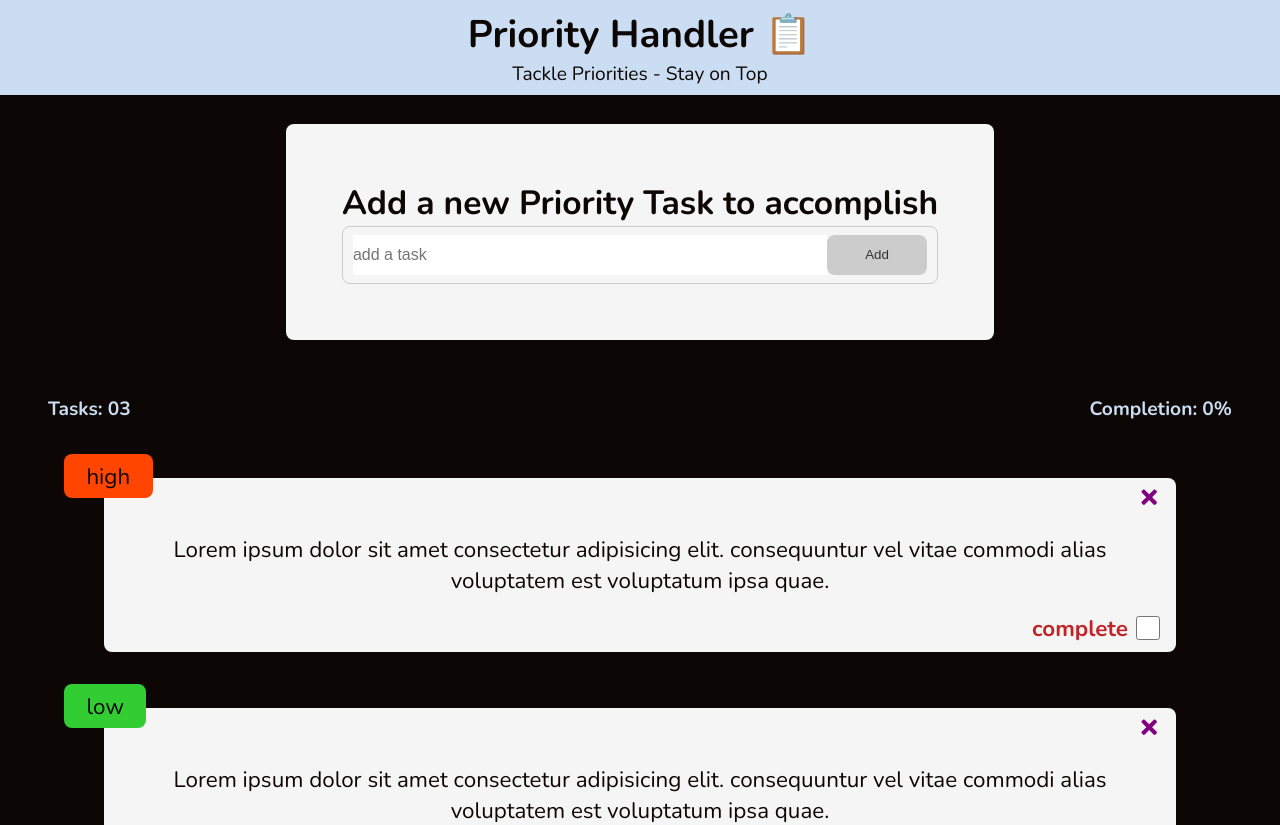
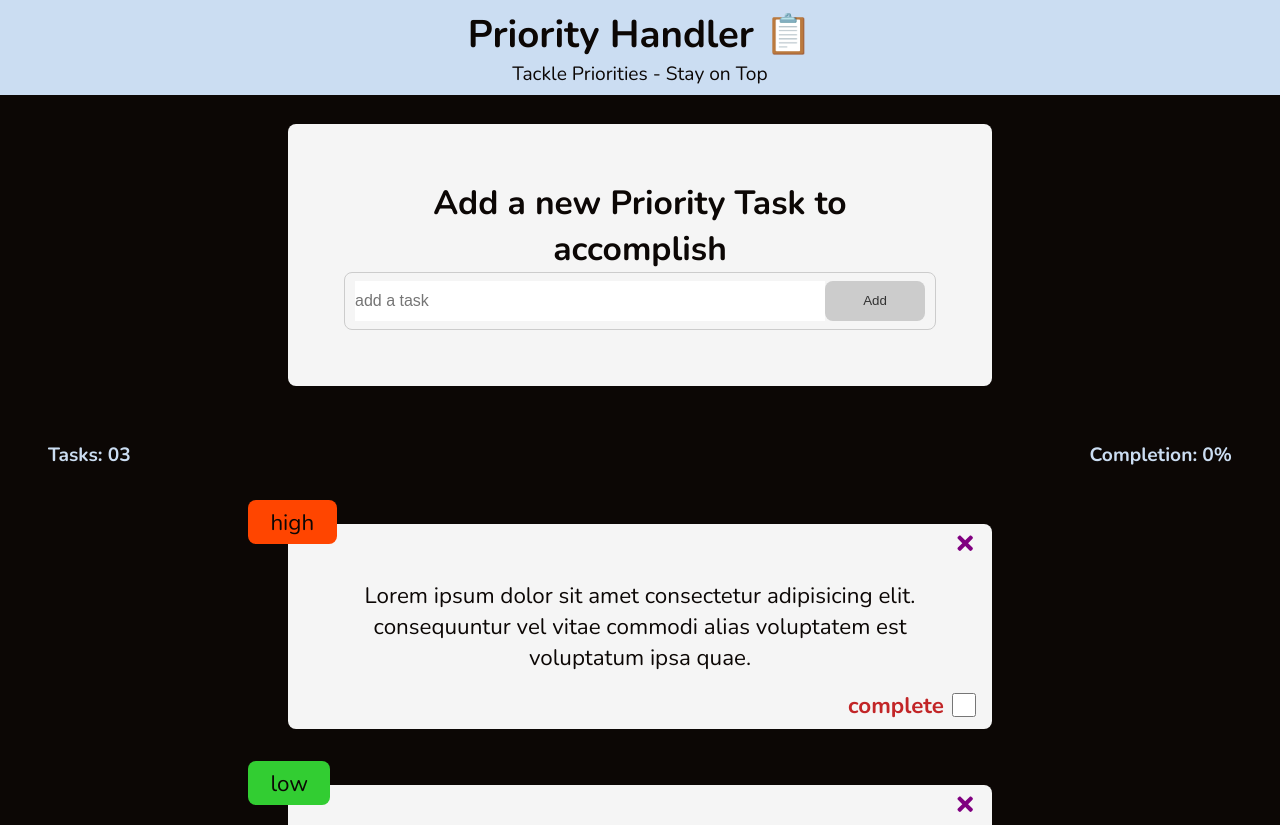
Before and after one commit to Koigor97/react, a React (Create React App) app in the folder priority-handler/: page / in a window 1280 px wide. Shown: the top 825 px of the page. Built offline with nearby package versions, Linux system fonts and the light colour scheme.

Commit message:
reduce message fontsize

```diff
--- a/priority-handler/src/index.css
+++ b/priority-handler/src/index.css
@@ -254,6 +254,7 @@ input:focus {
   padding-top: 10px;
   text-align: left;
   color: #c22527;
+  font-size: 1rem;
 }
 
 /* FIX: Remove position: absolute to keep about icon at the bottom of the
@@ -302,6 +303,6 @@ input:focus {
 
 @media only screen and (min-width: 37.5em) {
   .list-item-div {
-    max-width: 60rem;
+    width: 50%;
   }
 }
```
